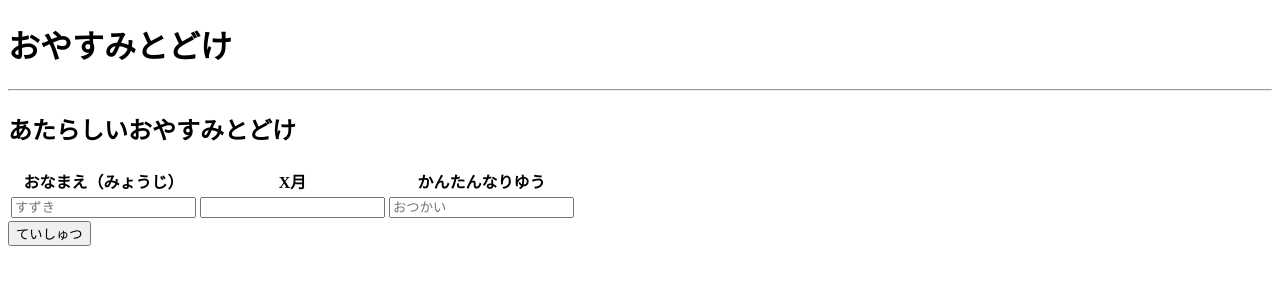
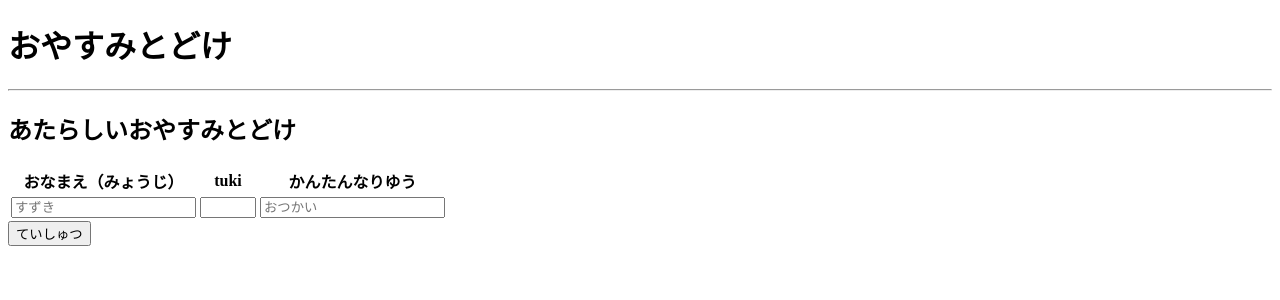
Before and after one commit to This-is-UserNamee/absApp, a Python web app: template absApp/templates/form.html in a window 1280 px wide. Shown: the top 300 px of the page. Run offline with Jinja, Linux system fonts and the light colour scheme; the template is opened without the code that fills it, so the values that code supplies are empty.

Commit message:
Add files via upload

```diff
--- a/absApp/templates/form.html
+++ b/absApp/templates/form.html
@@ -15,12 +15,12 @@
             <table border="0">
                 <tr>
                     <th>おなまえ（みょうじ）</th>
-                    <th>X月</th>
+                    <th>tuki</th>
                     <th>かんたんなりゆう</th>
                 </tr>
                 <tr>
                     <td><input type="text" name="name" placeholder="すずき"></td>
-                    <td><input type="text" name="month"></td>
+                    <td><input type="number" name="month" min="1" max="12"></td>
                     <td><input type="text" name="reason" placeholder="おつかい"></td>
                 </tr>
             </table>
```
